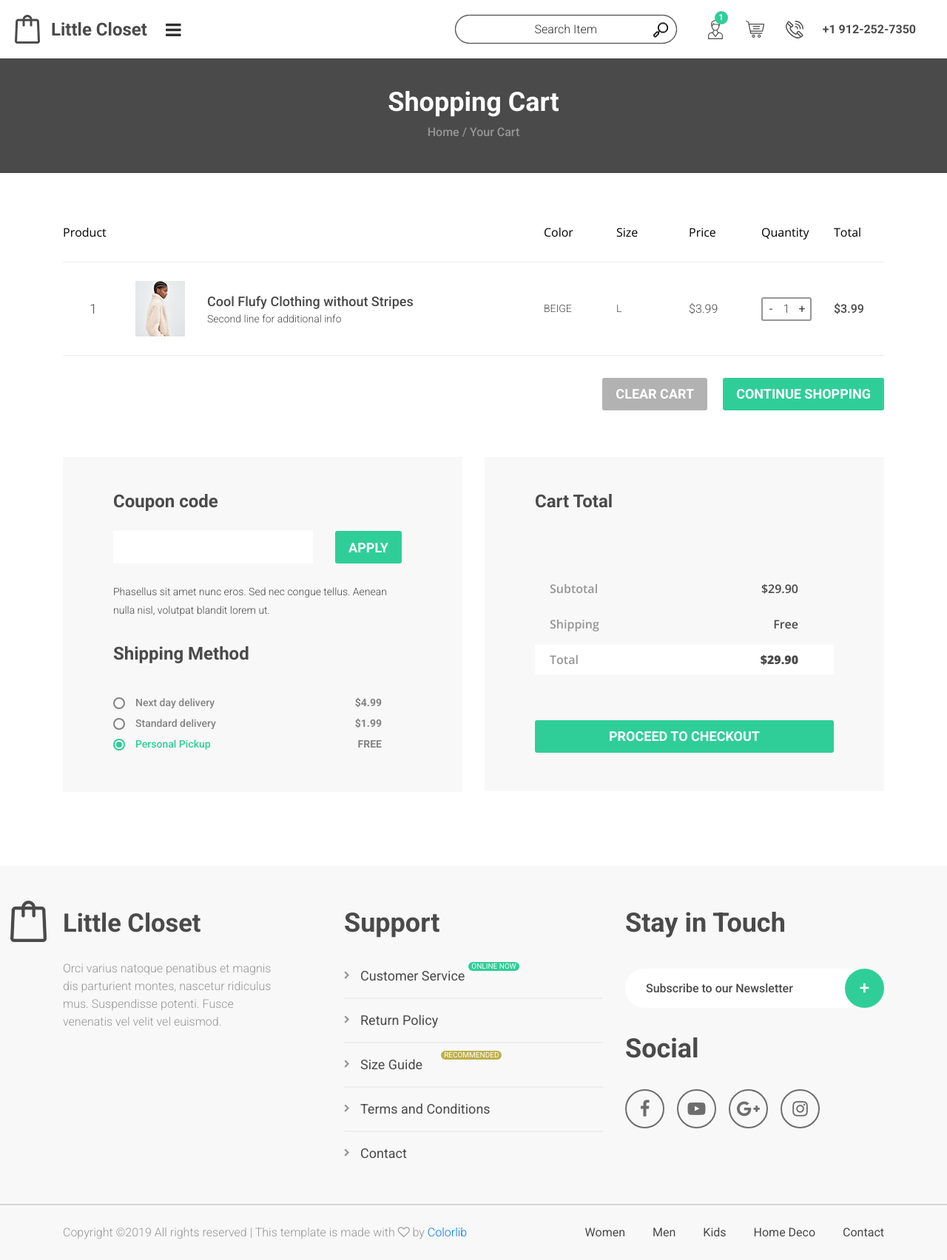
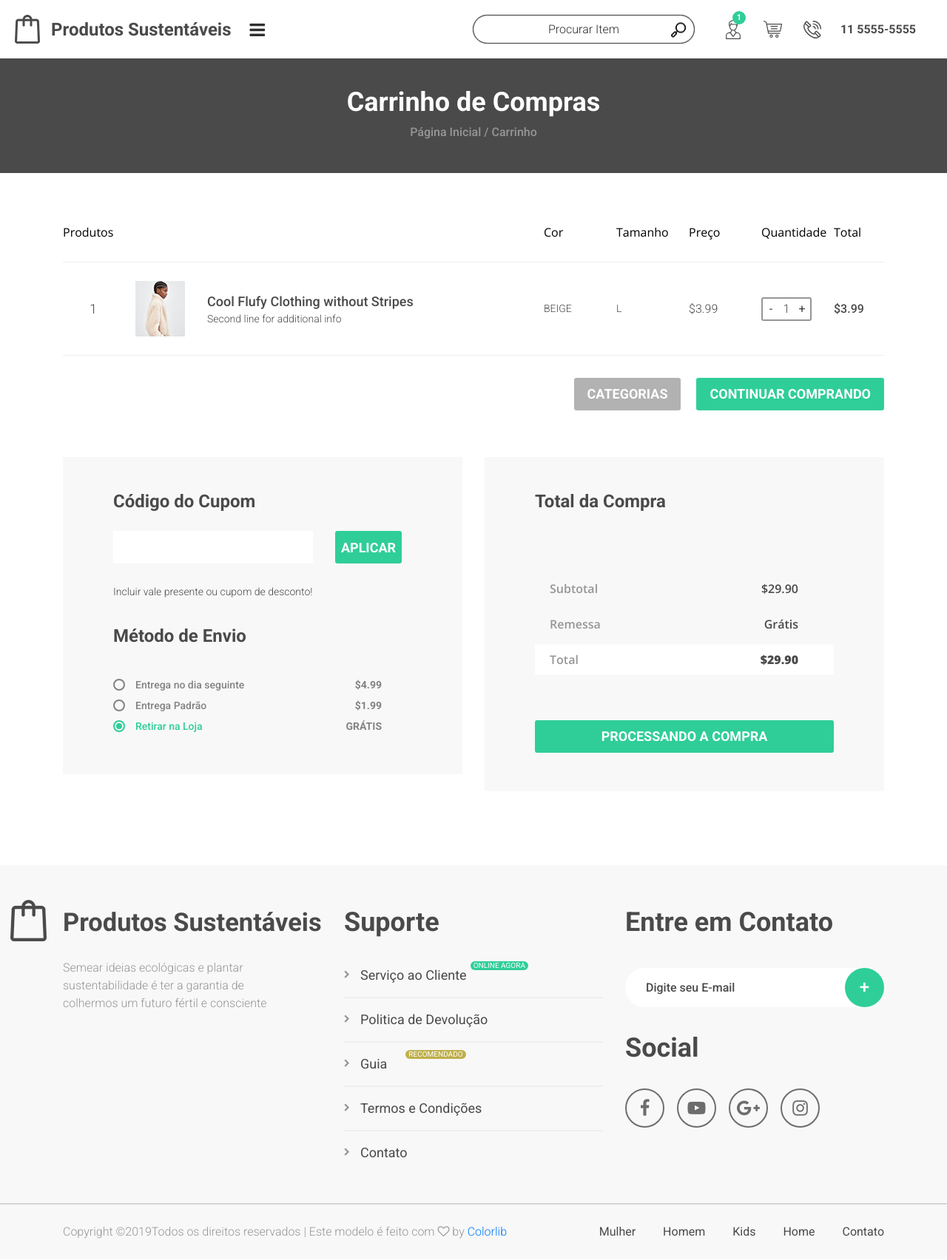
Before and after one commit to carolayumi/projeto-integrador, a PHP site: page /cart.php in a window 1280 px wide. Shown: the whole page at 74% size. After the commit the page ends 1675 px from the top, so only its background shows below. Run offline with PHP 8.4, Linux system fonts and the light colour scheme.

Commit message:
Alterando pagina de carrinho de compras cart.php

```diff
--- a/cart.php
+++ b/cart.php
@@ -1,5 +1,5 @@
 <!DOCTYPE html>
-<html lang="en">
+<html lang="pt">
 <head>
 <title>Cart</title>
 <meta charset="utf-8">
@@ -27,18 +27,18 @@
 	<!-- Navigation -->
 	<div class="menu_nav">
 		<ul>
-			<li><a href="#">Women</a></li>
-			<li><a href="#">Men</a></li>
+			<li><a href="#">Mulher</a></li>
+			<li><a href="#">Homem</a></li>
 			<li><a href="#">Kids</a></li>
-			<li><a href="#">Home Deco</a></li>
-			<li><a href="#">Contact</a></li>
+			<li><a href="#">Home </a></li>
+			<li><a href="#">Contato</a></li>
 		</ul>
 	</div>
 	<!-- Contact Info -->
 	<div class="menu_contact">
 		<div class="menu_phone d-flex flex-row align-items-center justify-content-start">
 			<div><div><img src="images/phone.svg" alt="https://www.flaticon.com/authors/freepik"></div></div>
-			<div>+1 912-252-7350</div>
+			<div>11 5555-5555</div>
 		</div>
 		<div class="menu_social">
 			<ul class="menu_social_list d-flex flex-row align-items-start justify-content-start">
@@ -62,25 +62,25 @@
 				<a href="#">
 					<div class="d-flex flex-row align-items-center justify-content-start">
 						<div><img src="images/logo_1.png" alt=""></div>
-						<div>Little Closet</div>
+						<div>Produtos Sustentáveis</div>
 					</div>
 				</a>
 			</div>
 			<div class="hamburger"><i class="fa fa-bars" aria-hidden="true"></i></div>
 			<nav class="main_nav">
 				<ul class="d-flex flex-row align-items-start justify-content-start">
-					<li><a href="#">Women</a></li>
-					<li><a href="#">Men</a></li>
+					<li><a href="#">Mulher</a></li>
+					<li><a href="#">Homem</a></li>
 					<li><a href="#">Kids</a></li>
-					<li><a href="#">Home Deco</a></li>
-					<li><a href="#">Contact</a></li>
+					<li><a href="#">Home</a></li>
+					<li><a href="#">Contato</a></li>
 				</ul>
 			</nav>
 			<div class="header_right d-flex flex-row align-items-center justify-content-start ml-auto">
 				<!-- Search -->
 				<div class="header_search">
 					<form action="#" id="header_search_form">
-						<input type="text" class="search_input" placeholder="Search Item" required="required">
+						<input type="text" class="search_input" placeholder="Procurar Item" required="required">
 						<button class="header_search_button"><img src="images/search.png" alt=""></button>
 					</form>
 				</div>
@@ -91,7 +91,7 @@
 				<!-- Phone -->
 				<div class="header_phone d-flex flex-row align-items-center justify-content-start">
 					<div><div><img src="images/phone.svg" alt="https://www.flaticon.com/authors/freepik"></div></div>
-					<div>+1 912-252-7350</div>
+					<div>11 5555-5555</div>
 				</div>
 			</div>
 		</div>
@@ -105,11 +105,11 @@
 		<div class="home">
 			<div class="home_container d-flex flex-column align-items-center justify-content-end">
 				<div class="home_content text-center">
-					<div class="home_title">Shopping Cart</div>
+					<div class="home_title">Carrinho de Compras</div>
 					<div class="breadcrumbs d-flex flex-column align-items-center justify-content-center">
 						<ul class="d-flex flex-row align-items-start justify-content-start text-center">
-							<li><a href="#">Home</a></li>
-							<li>Your Cart</li>
+							<li><a href="#">Página Inicial</a></li>
+							<li>Carrinho</li>
 						</ul>
 					</div>
 				</div>
@@ -127,11 +127,11 @@
 							<!-- Cart Bar -->
 							<div class="cart_bar">
 								<ul class="cart_bar_list item_list d-flex flex-row align-items-center justify-content-end">
-									<li class="mr-auto">Product</li>
-									<li>Color</li>
-									<li>Size</li>
-									<li>Price</li>
-									<li>Quantity</li>
+									<li class="mr-auto">Produtos</li>
+									<li>Cor</li>
+									<li>Tamanho</li>
+									<li>Preço</li>
+									<li>Quantidade</li>
 									<li>Total</li>
 								</ul>
 							</div>
@@ -168,8 +168,8 @@
 							<!-- Cart Buttons -->
 							<div class="cart_buttons d-flex flex-row align-items-start justify-content-start">
 								<div class="cart_buttons_inner ml-sm-auto d-flex flex-row align-items-start justify-content-start flex-wrap">
-									<div class="button button_clear trans_200"><a href="categories.html">clear cart</a></div>
-									<div class="button button_continue trans_200"><a href="categories.html">continue shopping</a></div>
+									<div class="button button_clear trans_200"><a href="categories.html">Categorias </a></div>
+									<div class="button button_continue trans_200"><a href="categories.html">Continuar Comprando</a></div>
 								</div>
 							</div>
 						</div>
@@ -179,22 +179,22 @@
 					<div class="col-lg-6">
 						<div class="cart_extra cart_extra_1">
 							<div class="cart_extra_content cart_extra_coupon">
-								<div class="cart_extra_title">Coupon code</div>
+								<div class="cart_extra_title">Código do Cupom</div>
 								<div class="coupon_form_container">
 									<form action="#" id="coupon_form" class="coupon_form">
 										<input type="text" class="coupon_input" required="required">
-										<button class="coupon_button">apply</button>
+										<button class="coupon_button">Aplicar</button>
 									</form>
 								</div>
-								<div class="coupon_text">Phasellus sit amet nunc eros. Sed nec congue tellus. Aenean nulla nisl, volutpat blandit lorem ut.</div>
+								<div class="coupon_text">Incluir vale presente ou cupom de desconto!</div>
 								<div class="shipping">
-									<div class="cart_extra_title">Shipping Method</div>
+									<div class="cart_extra_title">Método de Envio</div>
 									<ul>
 										<li class="shipping_option d-flex flex-row align-items-center justify-content-start">
 											<label class="radio_container">
 												<input type="radio" id="radio_1" name="shipping_radio" class="shipping_radio">
 												<span class="radio_mark"></span>
-												<span class="radio_text">Next day delivery</span>
+												<span class="radio_text">Entrega no dia seguinte</span>
 											</label>
 											<div class="shipping_price ml-auto">$4.99</div>
 										</li>
@@ -202,7 +202,7 @@
 											<label class="radio_container">
 												<input type="radio" id="radio_2" name="shipping_radio" class="shipping_radio">
 												<span class="radio_mark"></span>
-												<span class="radio_text">Standard delivery</span>
+												<span class="radio_text">Entrega Padrão</span>
 											</label>
 											<div class="shipping_price ml-auto">$1.99</div>
 										</li>
@@ -210,9 +210,9 @@
 											<label class="radio_container">
 												<input type="radio" id="radio_3" name="shipping_radio" class="shipping_radio" checked>
 												<span class="radio_mark"></span>
-												<span class="radio_text">Personal Pickup</span>
+												<span class="radio_text">Retirar na Loja</span>
 											</label>
-											<div class="shipping_price ml-auto">Free</div>
+											<div class="shipping_price ml-auto">Grátis</div>
 										</li>
 									</ul>
 								</div>
@@ -222,22 +222,22 @@
 					<div class="col-lg-6 cart_extra_col">
 						<div class="cart_extra cart_extra_2">
 							<div class="cart_extra_content cart_extra_total">
-								<div class="cart_extra_title">Cart Total</div>
+								<div class="cart_extra_title">Total da Compra</div>
 								<ul class="cart_extra_total_list">
 									<li class="d-flex flex-row align-items-center justify-content-start">
 										<div class="cart_extra_total_title">Subtotal</div>
 										<div class="cart_extra_total_value ml-auto">$29.90</div>
 									</li>
 									<li class="d-flex flex-row align-items-center justify-content-start">
-										<div class="cart_extra_total_title">Shipping</div>
-										<div class="cart_extra_total_value ml-auto">Free</div>
+										<div class="cart_extra_total_title">Remessa</div>
+										<div class="cart_extra_total_value ml-auto">Grátis</div>
 									</li>
 									<li class="d-flex flex-row align-items-center justify-content-start">
 										<div class="cart_extra_total_title">Total</div>
 										<div class="cart_extra_total_value ml-auto">$29.90</div>
 									</li>
 								</ul>
-								<div class="checkout_button trans_200"><a href="checkout.html">proceed to checkout</a></div>
+								<div class="checkout_button trans_200"><a href="checkout.html">Processando a Compra</a></div>
 							</div>
 						</div>
 					</div>
@@ -259,12 +259,12 @@
 									<a href="#">
 										<div class="d-flex flex-row align-items-center justify-content-start">
 											<div class="footer_logo_icon"><img src="images/logo_2.png" alt=""></div>
-											<div>Little Closet</div>
+											<div>Produtos Sustentáveis</div>
 										</div>
 									</a>
 								</div>
 								<div class="footer_about_text">
-									<p>Orci varius natoque penatibus et magnis dis parturient montes, nascetur ridiculus mus. Suspendisse potenti. Fusce venenatis vel velit vel euismod.</p>
+									<p>Semear ideias ecológicas e plantar sustentabilidade é ter a garantia de colhermos um futuro fértil e consciente</p>
 								</div>
 							</div>
 						</div>
@@ -272,22 +272,22 @@
 						<!-- Footer Links -->
 						<div class="col-lg-4 footer_col">
 							<div class="footer_menu">
-								<div class="footer_title">Support</div>
+								<div class="footer_title">Suporte</div>
 								<ul class="footer_list">
 									<li>
-										<a href="#"><div>Customer Service<div class="footer_tag_1">online now</div></div></a>
+										<a href="#"><div>Serviço ao Cliente<div class="footer_tag_1">online agora</div></div></a>
 									</li>
 									<li>
-										<a href="#"><div>Return Policy</div></a>
+										<a href="#"><div>Politica de Devolução</div></a>
 									</li>
 									<li>
-										<a href="#"><div>Size Guide<div class="footer_tag_2">recommended</div></div></a>
+										<a href="#"><div>Guia<div class="footer_tag_2">recomendado</div></div></a>
 									</li>
 									<li>
-										<a href="#"><div>Terms and Conditions</div></a>
+										<a href="#"><div>Termos e Condições</div></a>
 									</li>
 									<li>
-										<a href="#"><div>Contact</div></a>
+										<a href="#"><div>Contato</div></a>
 									</li>
 								</ul>
 							</div>
@@ -296,10 +296,10 @@
 						<!-- Footer Contact -->
 						<div class="col-lg-4 footer_col">
 							<div class="footer_contact">
-								<div class="footer_title">Stay in Touch</div>
+								<div class="footer_title">Entre em Contato</div>
 								<div class="newsletter">
 									<form action="#" id="newsletter_form" class="newsletter_form">
-										<input type="email" class="newsletter_input" placeholder="Subscribe to our Newsletter" required="required">
+										<input type="email" class="newsletter_input" placeholder="Digite seu E-mail" required="required">
 										<button class="newsletter_button">+</button>
 									</form>
 								</div>
@@ -323,15 +323,15 @@
 						<div class="col">
 							<div class="footer_bar_content d-flex flex-md-row flex-column align-items-center justify-content-start">
 								<div class="copyright order-md-1 order-2"><!-- Link back to Colorlib can't be removed. Template is licensed under CC BY 3.0. -->
-Copyright &copy;<script>document.write(new Date().getFullYear());</script> All rights reserved | This template is made with <i class="fa fa-heart-o" aria-hidden="true"></i> by <a href="https://colorlib.com" target="_blank">Colorlib</a>
+Copyright &copy;<script>document.write(new Date().getFullYear());</script>Todos os direitos reservados | Este modelo é feito com <i class="fa fa-heart-o" aria-hidden="true"></i> by <a href="https://colorlib.com" target="_blank">Colorlib</a>
 <!-- Link back to Colorlib can't be removed. Template is licensed under CC BY 3.0. --></div>
 								<nav class="footer_nav ml-md-auto order-md-2 order-1">
 									<ul class="d-flex flex-row align-items-center justify-content-start">
-										<li><a href="category.html">Women</a></li>
-										<li><a href="category.html">Men</a></li>
+										<li><a href="category.html">Mulher</a></li>
+										<li><a href="category.html">Homem</a></li>
 										<li><a href="category.html">Kids</a></li>
-										<li><a href="category.html">Home Deco</a></li>
-										<li><a href="#">Contact</a></li>
+										<li><a href="category.html">Home</a></li>
+										<li><a href="#">Contato</a></li>
 									</ul>
 								</nav>
 							</div>
```
